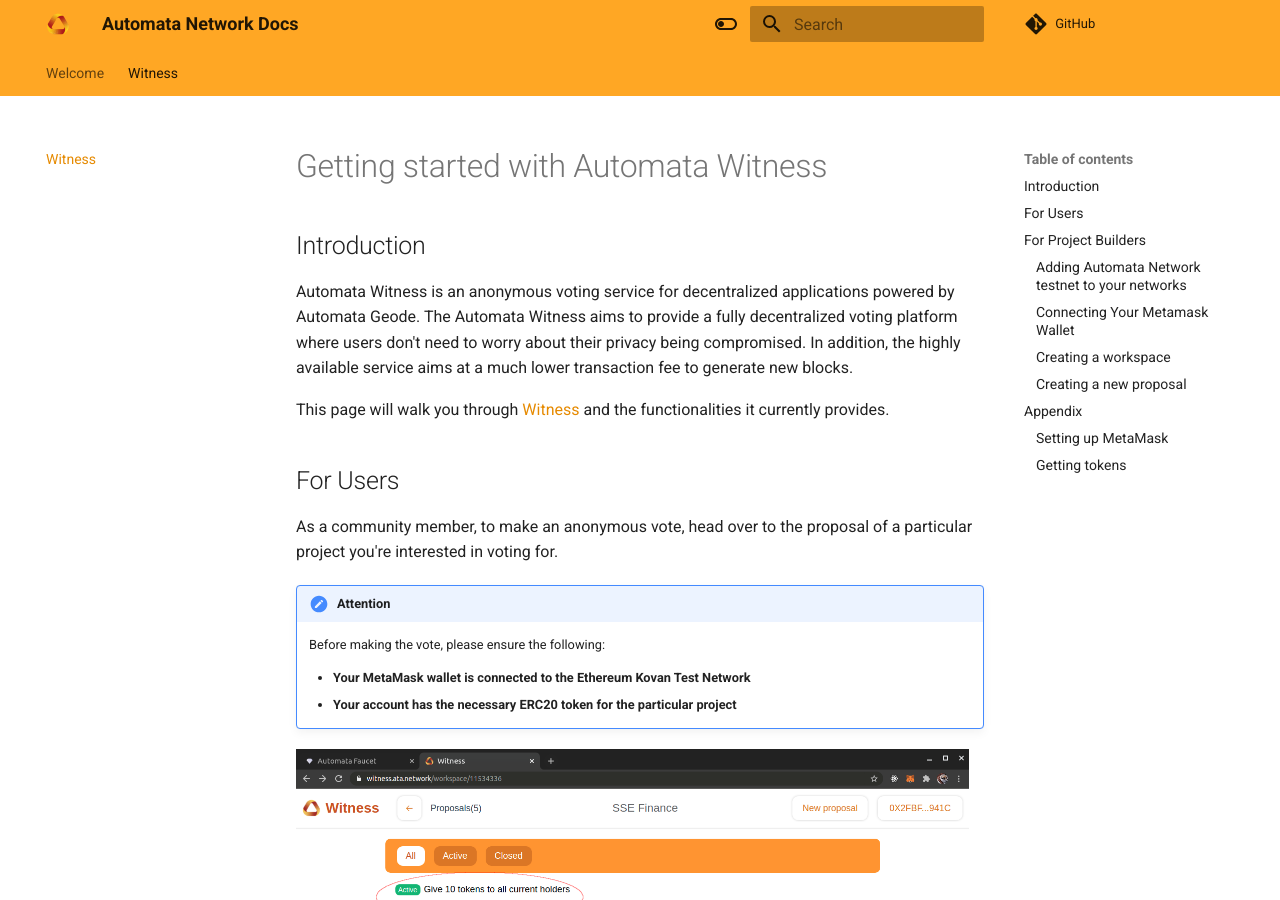
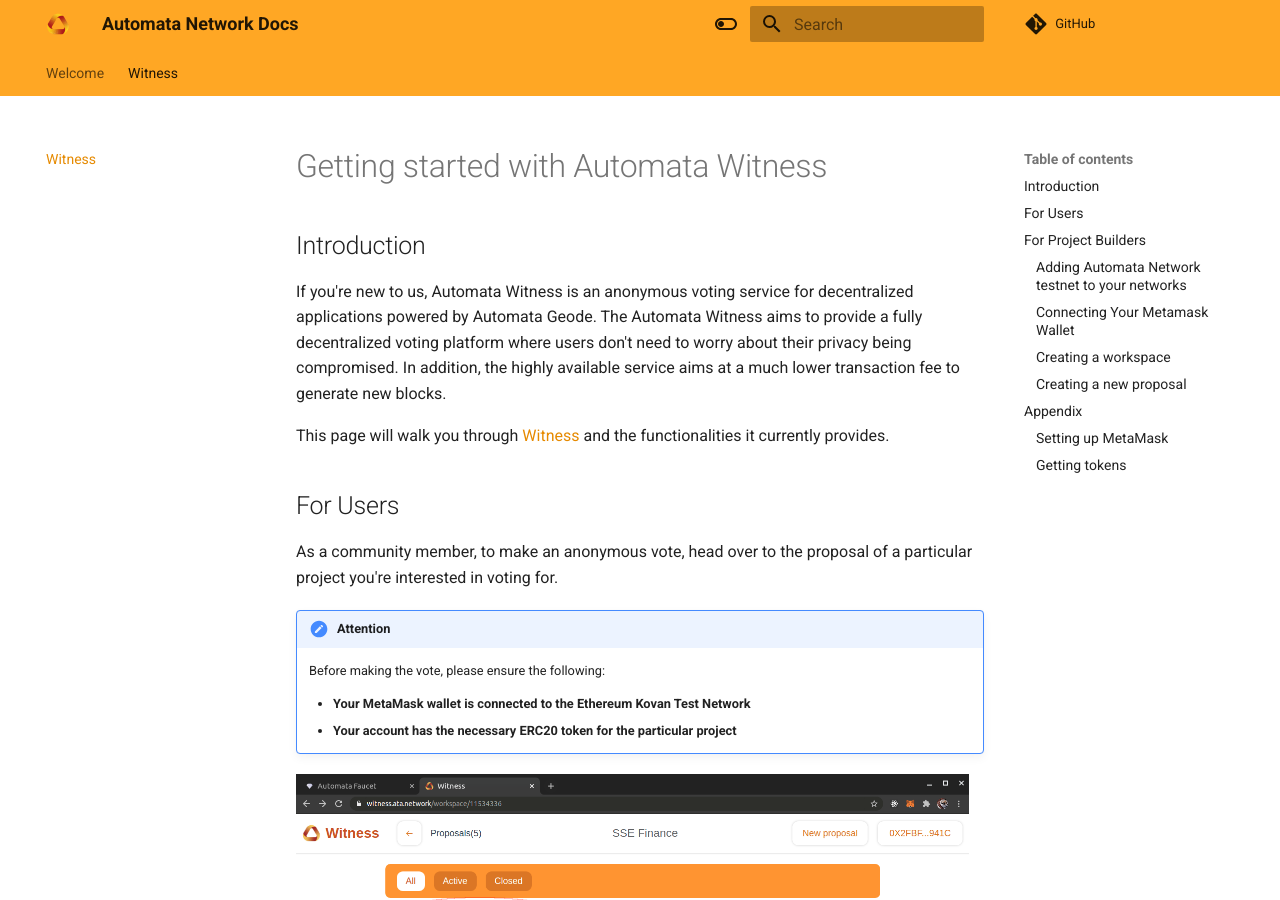
Before and after one commit to automata-network/docs, an MkDocs documentation site: the page built from docs/guide/witness-get-started.md, in a window 1280 px wide and 900 px high. Built offline with MkDocs 1.6.1 and Material for MkDocs 9.7.7, drawn with Linux system fonts in a browser that asks for light colours; comment, search, counter and statistics services are not loaded.

Commit message:
Update witness-get-started.md

```diff
--- a/docs/guide/witness-get-started.md
+++ b/docs/guide/witness-get-started.md
@@ -13,7 +13,7 @@
 
 ## Introduction
 
-Automata Witness is an anonymous voting service for decentralized applications powered by Automata Geode. The Automata Witness aims to provide a fully decentralized voting platform where users don't need to worry about their privacy being compromised. In addition, the highly available service aims at a much lower transaction fee to generate new blocks.
+If you're new to us, Automata Witness is an anonymous voting service for decentralized applications powered by Automata Geode. The Automata Witness aims to provide a fully decentralized voting platform where users don't need to worry about their privacy being compromised. In addition, the highly available service aims at a much lower transaction fee to generate new blocks.
 
 This page will walk you through [Witness](https://witness.ata.network/) and the functionalities it currently provides.
 
```
